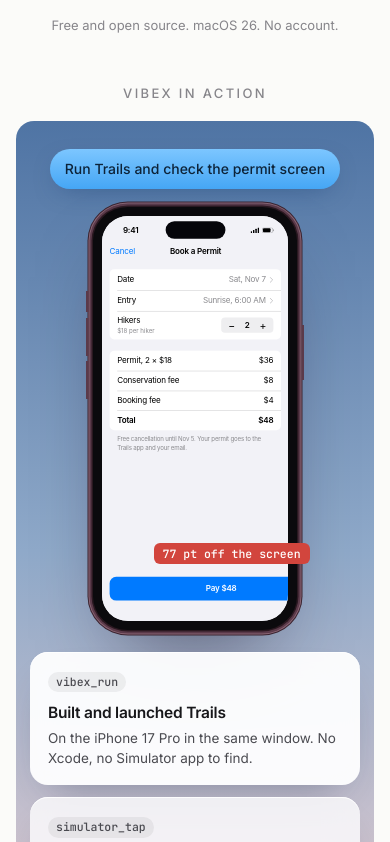
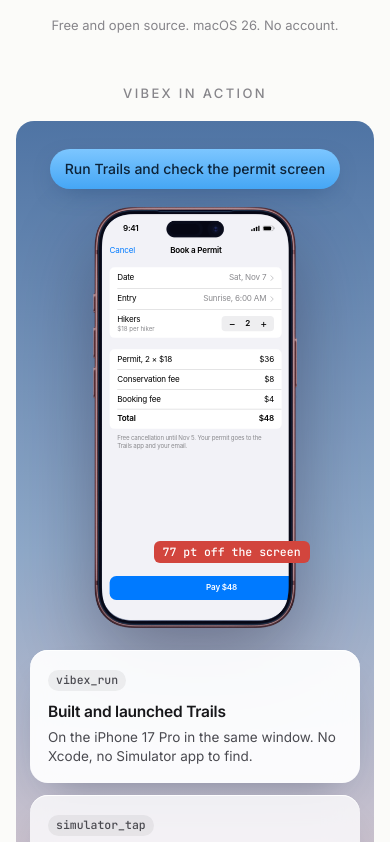
Before and after one commit to uwussimo/vibex, a plain HTML site: page docs/index.html in a window 390 px wide. Shown: the part 540-1382 px from the top of the page. Drawn offline with Linux system fonts and the light colour scheme; no server answers.

Commit message:
Site: Trails screens sit inside the supplied iPhone mockup instead of a drawn bezel

```diff
--- a/docs/assets/site.css
+++ b/docs/assets/site.css
@@ -503,3 +503,26 @@ h3 { font-size: 15.5px; font-weight: 500; letter-spacing: -.01em; }
 .ios .island { width: 126px; height: 37px; top: 11px; margin-left: -63px; background: #05050a; }
 .phone { padding: 9px; border-radius: 17% / 8%; }
 .phone .screen { inset: 9px; border-radius: 14% / 6.4%; }
+
+/* ---------- The iPhone mockup (assets/iphone.png, 389×800) ----------
+   The app screen sits in the mockup's opening (17, 14, 356×772) and the PNG is laid over it,
+   so its own bezel, island and buttons frame the screen. */
+.phone, .mini-phone {
+  padding: 0; border: 0; border-radius: 0; background: none; box-shadow: none; overflow: visible;
+  aspect-ratio: auto;
+}
+.phone::before, .mini-phone::before { content: ""; display: block; aspect-ratio: 389 / 800; }
+.phone::after, .mini-phone::after {
+  content: ""; position: absolute; inset: 0; pointer-events: none; z-index: 1;
+  background: url(/assets/iphone.png) center / 100% 100% no-repeat;
+}
+.phone { filter: drop-shadow(0 34px 40px rgba(20,10,30,.35)); }
+.phone .screen, .mini-phone .screen-host {
+  inset: auto; left: 4.37%; top: 1.75%; width: 91.52%; height: 96.5%;
+  border-radius: 15.2% / 7%;
+}
+.phone .flag { z-index: 2; }
+.ios .island { display: none; }
+/* The Simulator card shows the top of the phone, cut by the card. */
+.shot.device { display: block; padding: 22px 0 0; }
+.shot.device .mini-phone { width: 52%; height: auto; margin: 0 auto; border-radius: 0; }
--- a/docs/index.html
+++ b/docs/index.html
@@ -20,9 +20,9 @@
 <link rel="preconnect" href="https://fonts.googleapis.com">
 <link rel="preconnect" href="https://fonts.gstatic.com" crossorigin>
 <link href="https://fonts.googleapis.com/css2?family=Inter:wght@300..600&family=JetBrains+Mono:wght@400;500&display=swap" rel="stylesheet">
-<link rel="stylesheet" href="/assets/site.css?v=7">
+<link rel="stylesheet" href="/assets/site.css?v=8">
 <script>document.documentElement.classList.add('js')</script>
-<script type="module" src="/assets/site.js?v=7"></script>
+<script type="module" src="/assets/site.js?v=8"></script>
 </head>
 <body>
 <div class="frame">
```
Also changed, not shown: docs/assets/iphone.png (added).
